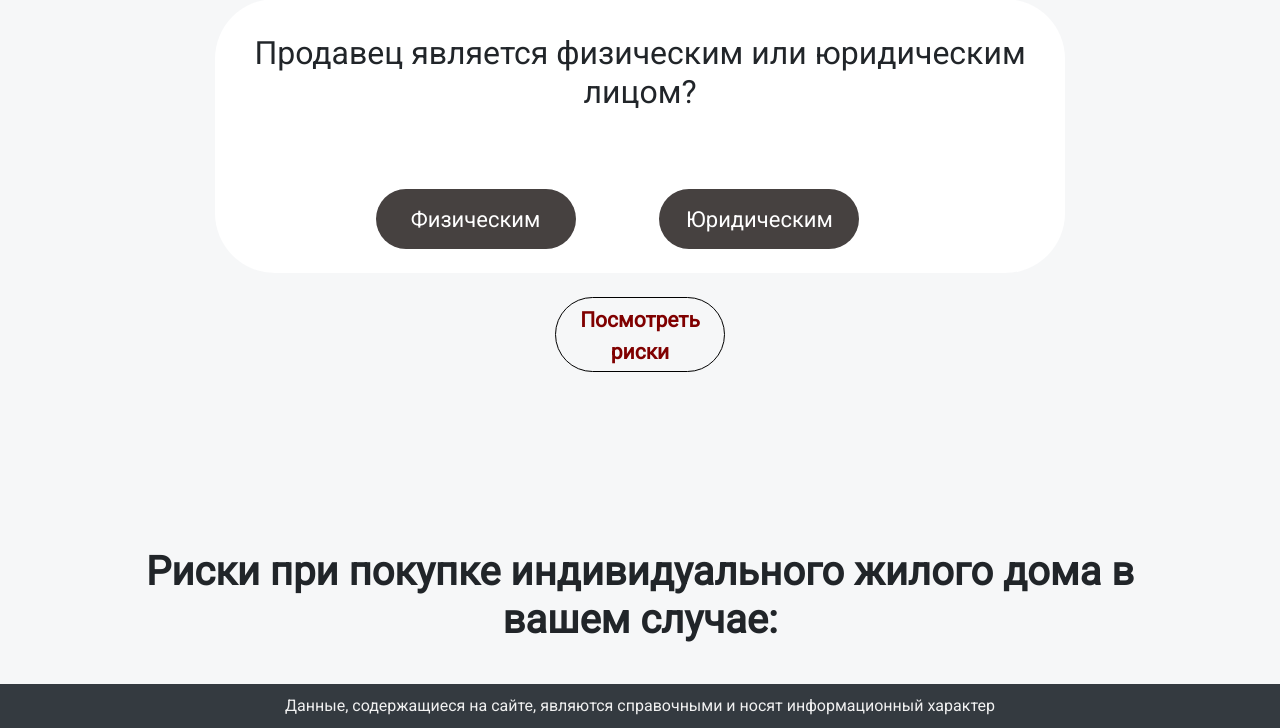
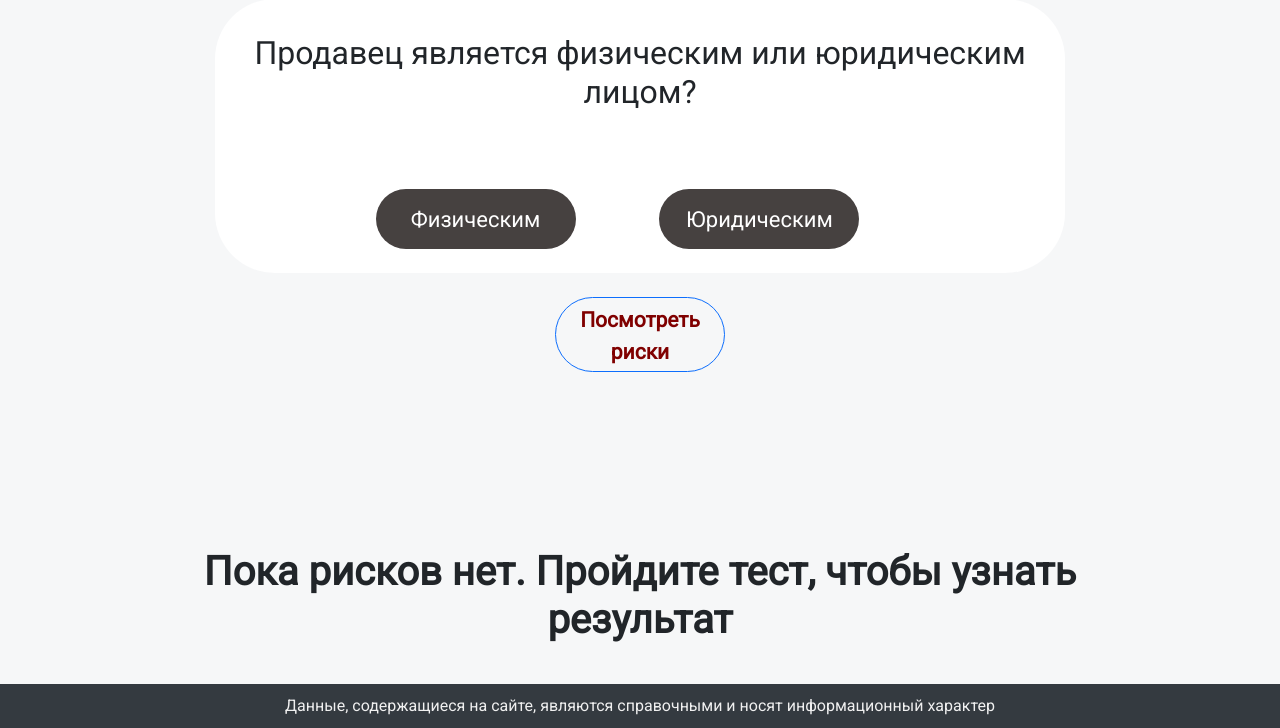
Before and after one commit to KateShustova/K_plus, a Django app: page / in a window 1280 px wide. Shown: the part 2016-2744 px from the top of the page. Run offline with Django 4.2, Linux system fonts and the light colour scheme; some libraries are stand-ins or nearby versions.

Commit message:
feat: add logic for risk message header display

```diff
--- a/consultant/project/templates/index.html
+++ b/consultant/project/templates/index.html
@@ -158,7 +158,6 @@
             });
          </script>
 
-         <!-- Блок с тектом и номером вопроса теста для физиков -->
          <script id="withIframe" type="text/template">
             <div id="d-q-ans-container-last" style="border-radius: 60px; padding-top: 50px; width: 800px; height: 300px; margin:0 auto; background-color:#FFFFFF;text-align: center;display: none">
                <div style="position: relative; top: 50%; transform: translateY(-60%);">
@@ -323,7 +322,7 @@
                <label>
                   <!-- Кнопка "Посмотреть риски" в тесте -->
                   <a href="#risk_page">
-                     <button  type="button" class="btn btn-lg btn-block btn-primary" style="border: 1.8px solid #000000;border-radius: 40px; padding-top: 7px; width: 170px; height: 75px; margin:0 auto; background-color:#f6f7f8;color:#800000;text-align: center;font-size: 21px;text-transform: unset !important;display: inline-block;">
+                     <button  type="button" class="btn btn-lg btn-block btn-primary" style="border: 1.8px solid #00000 0;border-radius: 40px; padding-top: 7px; width: 170px; height: 75px; margin:0 auto; background-color:#f6f7f8;color:#800000;text-align: center;font-size: 21px;text-transform: unset !important;display: inline-block;">
                         <strong>Посмотреть риски</strong>
                      </button>
                   </a>
@@ -431,8 +430,18 @@
          <br><br>
 
          <!-- Заголовок страницы с рисками -->
+         <div id = "risk_page">
 
-         <h1 class="text-center" id="risk_page" style="padding-top: 80px; margin-top: -10px; margin-bottom: 80px; width: 80%; margin:0 auto;"><strong>Риски при покупке индивидуального жилого дома в вашем случае:</strong>
+            <h1 id="high_risk_message_header" class="text-center"  style="padding-top: 80px; margin-top: -10px; margin-bottom: 80px; width: 80%; margin:0 auto; display:none;"><strong>Уровень риска: красный</strong>
+            </h1>
+
+            <h1 id="low_risk_message_header" class="text-center"  style="padding-top: 80px; margin-top: -10px; margin-bottom: 80px; width: 80%; margin:0 auto; display:none;"><strong>Уровень риска: желтый</strong>
+            </h1>
+
+            <h1 id="no_risk_but_questions_left_message_header" class="text-center"  style="padding-top: 80px; margin-top: -10px; margin-bottom: 80px; width: 80%; margin:0 auto;"><strong>Пока рисков нет. Пройдите тест, чтобы узнать результат</strong>
+            </h1>
+
+            <h1 id="no_risk_test_finished_message_header" class="text-center"  style="padding-top: 80px; margin-top: -10px; margin-bottom: 80px; width: 80%; margin:0 auto; display:none;"><strong>Рисков не найдено. Отличная сделка!</strong>
             </h1>
 
             <!-- Вывод рисков для физиков -->
@@ -464,7 +473,7 @@
             </div>
 
          </div>
-
+   </div>
       <style>
          .footer {
             padding: 10px;
--- a/consultant/static/js_code/button_click.js
+++ b/consultant/static/js_code/button_click.js
@@ -1,20 +1,29 @@
 function btn_click_mark(element, id, value) {
     element.onclick = function(event) {
         document.getElementById('d-q-ans-container_' + id).setAttribute('data-last-value', element.value);
+
+
         update_data_in_localstorage(id, value, false);
         pagination_button(event, id, value);
         check();
+
+        update_risk_header();
+
+
     };
 };
 
 function btn_click(element, id) {
     element.onclick = function(event) {
         document.getElementById('d-q-ans-container_' + id).setAttribute('data-last-value', element.value);
+
         // выводим риск
         display_risk_message(id,sessionStorage.getItem("user_type"));
 
         save_data_to_localstorage(id);
         pagination_button(event, id);
         check();
+
+        update_risk_header();
     };
 };
```
Also changed, not shown: consultant/static/js_code/display_risks.js (+43 -0 lines). Lines whose indentation alone changed are shown as unchanged.
